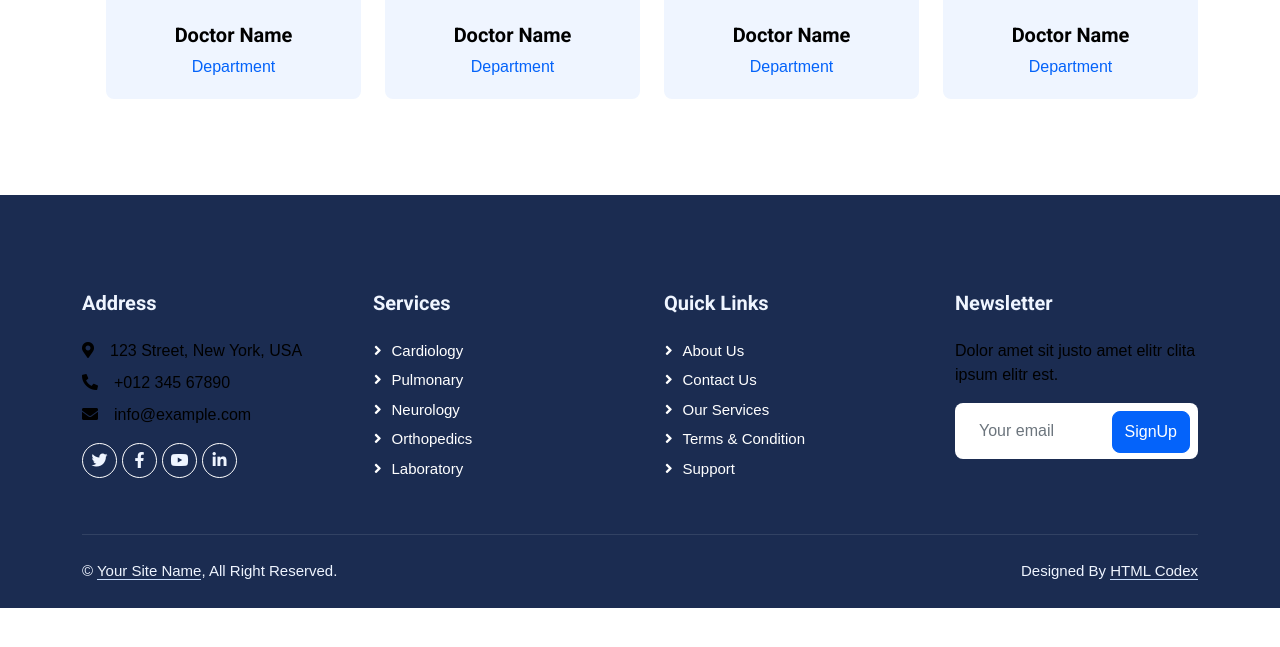
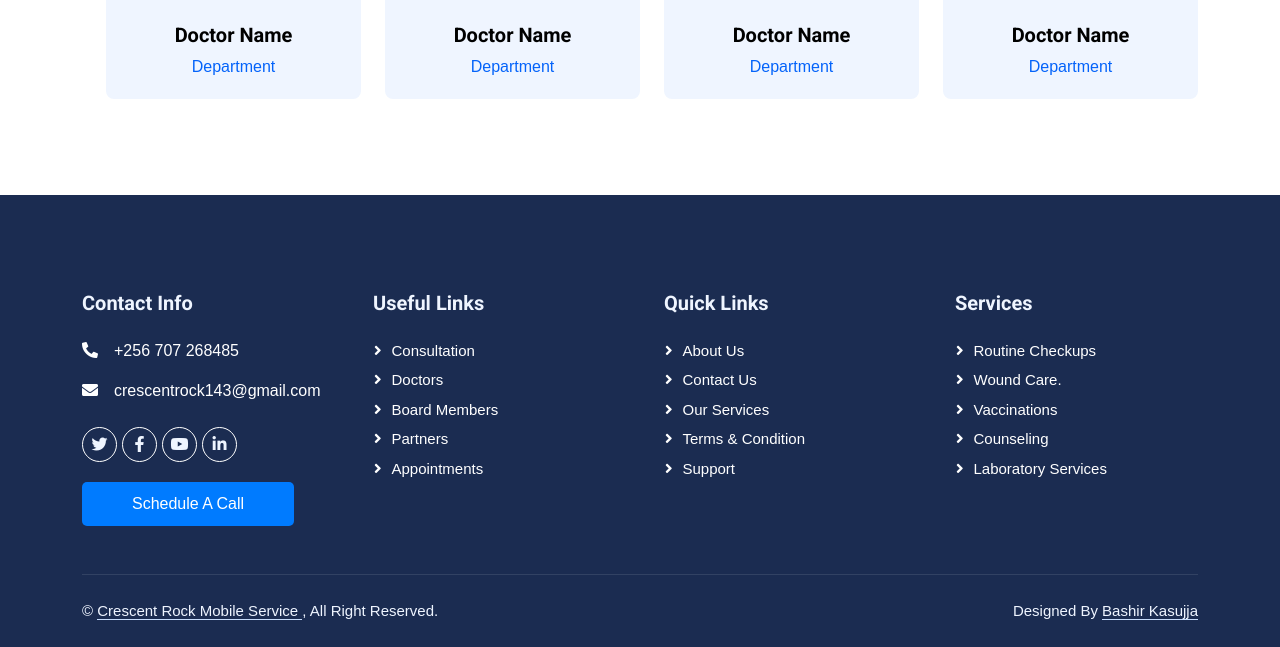
Before and after one commit to kasujjabash/Crescent-Rock, a Flask app: page /about in a window 1280 px wide. Shown: the part 2570-3217 px from the top of the page. Before the commit the page ends 3178 px from the top, so only its background shows below. Run offline with Flask 3, Linux system fonts and the light colour scheme; some libraries are stand-ins or nearby versions.

Commit message:
Layout update

```diff
--- a/templates/about.html
+++ b/templates/about.html
@@ -275,24 +275,27 @@
     <div class="container py-5">
         <div class="row g-5">
             <div class="col-lg-3 col-md-6">
-                    <h5 class="text-light mb-4">Address</h5>
-                    <p class="mb-2"><i class="fa fa-map-marker-alt me-3"></i>123 Street, New York, USA</p>
-                    <p class="mb-2"><i class="fa fa-phone-alt me-3"></i>+012 345 67890</p>
-                    <p class="mb-2"><i class="fa fa-envelope me-3"></i>info@example.com</p>
+                <h5 class="text-light mb-4">Contact Info</h5>
+                <p style="color: white;"><i class="fa fa-phone-alt me-3"></i>+256 707 268485</p>
+                <p style="color: white;"><i class="fa fa-envelope me-3"></i>crescentrock143@gmail.com</p>
                 <div class="d-flex pt-2">
                     <a class="btn btn-outline-light btn-social rounded-circle" href=""><i class="fab fa-twitter"></i></a>
                     <a class="btn btn-outline-light btn-social rounded-circle" href=""><i class="fab fa-facebook-f"></i></a>
                     <a class="btn btn-outline-light btn-social rounded-circle" href=""><i class="fab fa-youtube"></i></a>
                     <a class="btn btn-outline-light btn-social rounded-circle" href=""><i class="fab fa-linkedin-in"></i></a>
                 </div>
+                <div style="margin-top: 20px;">
+                    <button style="background-color: #007bff; color: white; border: none; padding: 10px 50px; font-size: 16px; cursor: pointer; border-radius: 5px;" type="submit">Schedule A Call</button>
+
+                </div>
             </div>
             <div class="col-lg-3 col-md-6">
-                    <h5 class="text-light mb-4">Services</h5>
-                    <a class="btn btn-link" href="">Cardiology</a>
-                    <a class="btn btn-link" href="">Pulmonary</a>
-                    <a class="btn btn-link" href="">Neurology</a>
-                    <a class="btn btn-link" href="">Orthopedics</a>
-                    <a class="btn btn-link" href="">Laboratory</a>
+                <h5 class="text-light mb-4">Useful Links</h5>
+                <a class="btn btn-link" href="">consultation</a>
+                <a class="btn btn-link" href="">Doctors</a>
+                <a class="btn btn-link" href="">Board Members</a>
+                <a class="btn btn-link" href="">Partners</a>
+                <a class="btn btn-link" href="">Appointments</a>
             </div>
             <div class="col-lg-3 col-md-6">
                 <h5 class="text-light mb-4">Quick Links</h5>
@@ -303,24 +306,32 @@
                 <a class="btn btn-link" href="">Support</a>
             </div>
             <div class="col-lg-3 col-md-6">
+                <h5 class="text-light mb-4">Services</h5>
+                <a class="btn btn-link" href="">Routine checkups</a>
+                <a class="btn btn-link" href="">Wound care.</a>
+                <a class="btn btn-link" href="">Vaccinations</a>
+                <a class="btn btn-link" href="">Counseling</a>
+                <a class="btn btn-link" href="">Laboratory services</a>
+            </div>
+            <!-- <div class="col-lg-3 col-md-6">
                 <h5 class="text-light mb-4">Newsletter</h5>
                 <p>Dolor amet sit justo amet elitr clita ipsum elitr est.</p>
                 <div class="position-relative mx-auto" style="max-width: 400px;">
                     <input class="form-control border-0 w-100 py-3 ps-4 pe-5" type="text" placeholder="Your email">
                     <button type="button" class="btn btn-primary py-2 position-absolute top-0 end-0 mt-2 me-2">SignUp</button>
                 </div>
-                </div>
+            </div> -->
         </div>
     </div>
     <div class="container">
         <div class="copyright">
             <div class="row">
                 <div class="col-md-6 text-center text-md-start mb-3 mb-md-0">
-                        &copy; <a class="border-bottom" href="#">Your Site Name</a>, All Right Reserved.
+                    &copy; <a class="border-bottom" href="#">Crescent Rock Mobile Service </a>, All Right Reserved.
                 </div>
                 <div class="col-md-6 text-center text-md-end">
                     <!--/*** This template is free as long as you keep the footer author’s credit link/attribution link/backlink. If you'd like to use the template without the footer author’s credit link/attribution link/backlink, you can purchase the Credit Removal License from "https://htmlcodex.com/credit-removal". Thank you for your support. ***/-->
-                        Designed By <a class="border-bottom" href="https://htmlcodex.com">HTML Codex</a>
+                    Designed By <a class="border-bottom" href="https://bashirkasujja.com/">Bashir Kasujja</a>
                 </div>
             </div>
         </div>
```
Also changed, not shown: templates/contact.html (+24 -12 lines). Lines whose indentation alone changed are shown as unchanged.
